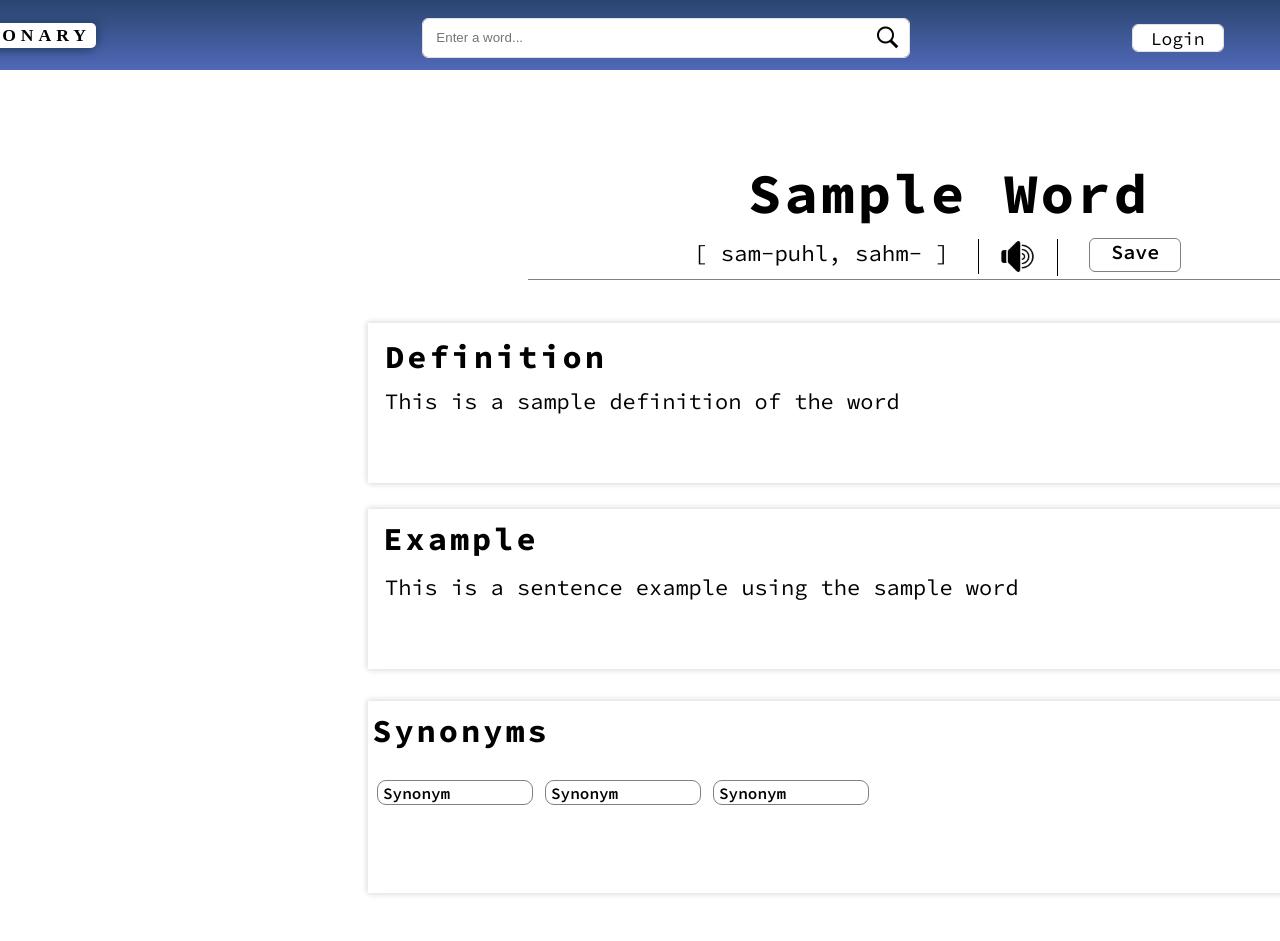
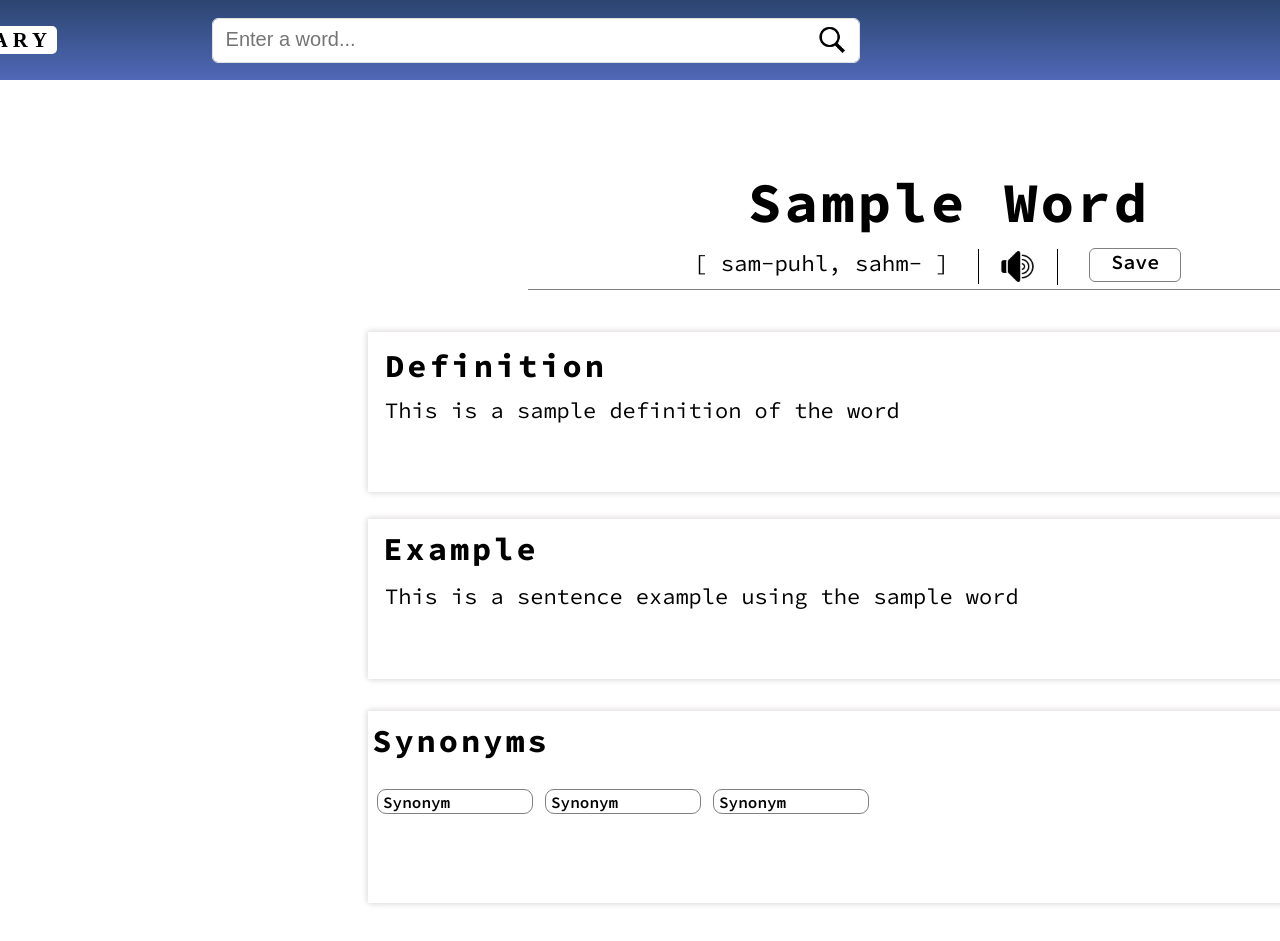
Before and after one commit to Rio0628/dictionary-thess-app, a React (Create React App) app: page / in a window 1280 px wide. Shown: the top 941 px of the page. Built offline with nearby package versions, Linux system fonts and the light colour scheme; a web font is replaced by a local one.

Commit message:
Eliminated login element
- Eliminated the login element due to it being redundant for an show dictionary application like this. It will be included once a full app is done. (This application is for practicing)

- Created the onClick function and state

```diff
--- a/src/App.js
+++ b/src/App.js
@@ -1,19 +1,32 @@
 import React, { Component } from 'react';
 import searchIcon from './images/searchIcon.png';
-import MainWordView from './components/MainWordView';
+// import MainWordView from './components/MainWordView';
 import WordOfTheDay from './components/WordOfTheDay';
 
 export default class App extends Component {
+  constructor(props) {
+    super(props);
+    this.state = {
+      sidebarTriggered: false,
+    };
+  }
+
   render () {
+
+    const onClick = (e) => {
+      console.log(e.target);
+
+      if (e.target.className === 'appLogo') { this.setState({ sidebarTriggered: !this.state.sidebarTriggered }); }
+    }
+    console.log(this.state.sidebarTriggered)
     return (
       <div className='container'>
         <div className='headbarContainer'>
-          <p className='appLogo opened'><span>Dicti</span>onary</p>
+          <p className='appLogo' onClick={onClick}><span>Dicti</span>onary</p>
           <div className='searchbarContainer'>
             <input type='text' placeholder='Enter a word...' className='searchbar'/>
             <div className='searchbarBtn'><img src={searchIcon} alt='search button'/></div>
           </div>
-          <div className='loginBtn'>Login</div>
         </div>
 
         <div className='mainViewDctnry'>
@@ -21,9 +34,9 @@ export default class App extends Component {
           {/* <MainWordView /> */}
           <WordOfTheDay />
           <div className='sidebar'>
-              <p className='wordOfDay'>Word of The Day</p>
-              <p className='suggestWord'>Suggest a Word</p>
-              <p className='savedWords'>Saved Words</p>
+              <p className='wordOfDay' onClick={onClick}>Word of The Day</p>
+              <p className='suggestWord' onClick={onClick}>Suggest a Word</p>
+              <p className='savedWords' onClick={onClick}>Saved Words</p>
           </div>
         </div>
 
--- a/src/components/MainWordView.js
+++ b/src/components/MainWordView.js
@@ -1,5 +1,5 @@
 import React from  'react';
-import OtherDefsWrd from './OtherDefsWrd';
+// import OtherDefsWrd from './OtherDefsWrd';
 
 const MainWordView = () => {
     return (
--- a/src/index.css
+++ b/src/index.css
@@ -32,9 +32,9 @@ body {
 
 .appLogo {
   position: relative;
-  right: 7rem;
+  right: 18rem;
   bottom: 0px;
-  font-size: 1.1rem;
+  font-size: 1.3rem;
   font-family: 'Zen Antique';
   font-weight: 600;
   text-align: center;
@@ -59,10 +59,10 @@ body {
 
 .searchbarContainer {
   position: relative;
-  right: 1rem;
+  right: 17rem;
   top: 14px;
-  width: 30rem;
-  height: 2rem;
+  width: 40rem;
+  height: 2.3rem;
   padding: 3px;
   display: flex;
   justify-content: space-between;
@@ -76,8 +76,9 @@ body {
   position: relative;
   left: 5px;
   top: -1.5px;
-  width: 25.5rem;
-  height: 1.8rem;
+  width: 35rem;
+  height: 2rem;
+  font-size: 20px;
   padding: 3px 5px;
   border: none;
   /* outline: 1px solid #e2dfdf; */
@@ -91,8 +92,8 @@ body {
   position: relative;
   bottom: 3px;
   left: 3px;
-  height: 2.2rem;
-  width: 2.5rem;
+  height: 2.5rem;
+  width: 3rem;
   padding: 2px;
   /* border-radius: 50%; */
   /* outline: 1px solid #e2dfdf ; */
@@ -107,29 +108,9 @@ body {
   position: relative;
   left: 8px;
   top: 4px;
-  height: 25px;
-  width: 25px;
+  height: 30px;
+  width: 30px;
   pointer-events: none;
-}
-
-.loginBtn {
-  position: relative;
-  left: 5rem;
-  top: 20px;
-  height: 1.4rem;
-  width: 5rem;
-  font-size: 18px;
-  text-align: center;
-  border-radius: 5px;
-  padding: 2px 5px;
-  outline: 1px solid #e2dfdf;
-  background: #fff;
-  cursor: pointer;
-}
-
-.loginBtn:hover {
-  background: #e2dfdf;
-  font-weight: 600;
 }
 
 /* -- MAIN VIEW DICTIONARY STYLES -- */
```
